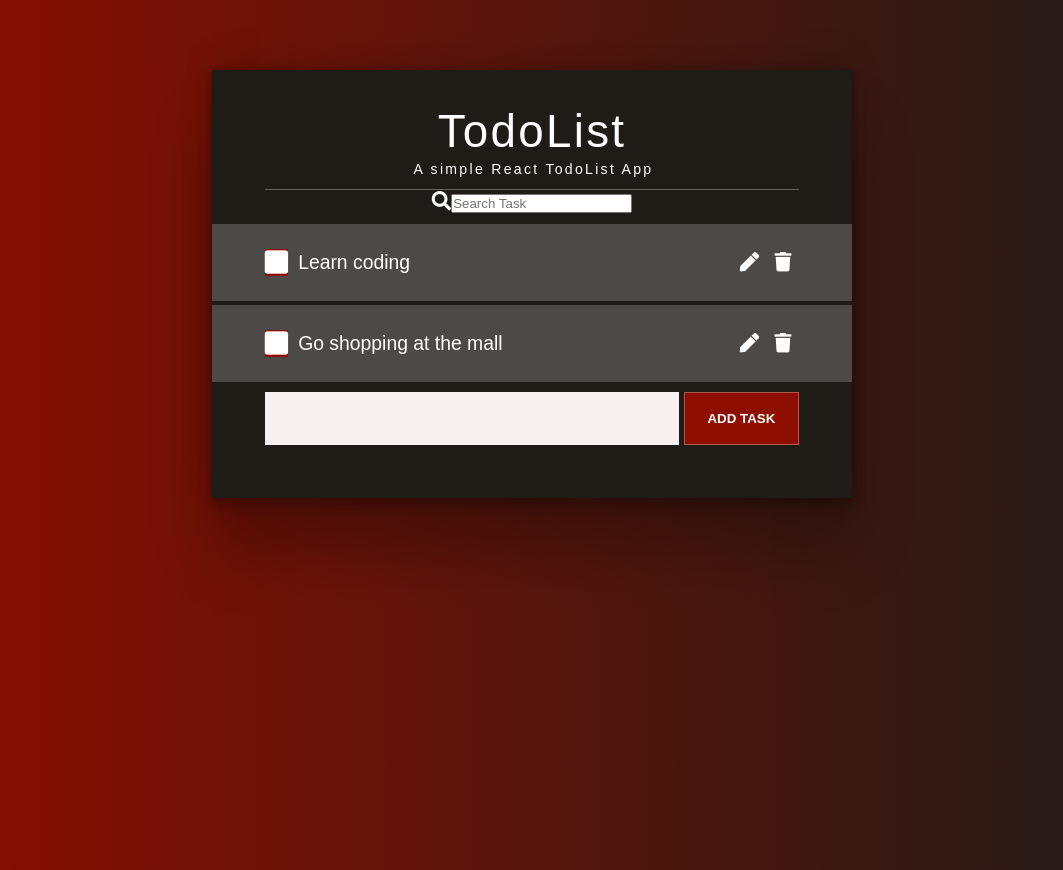
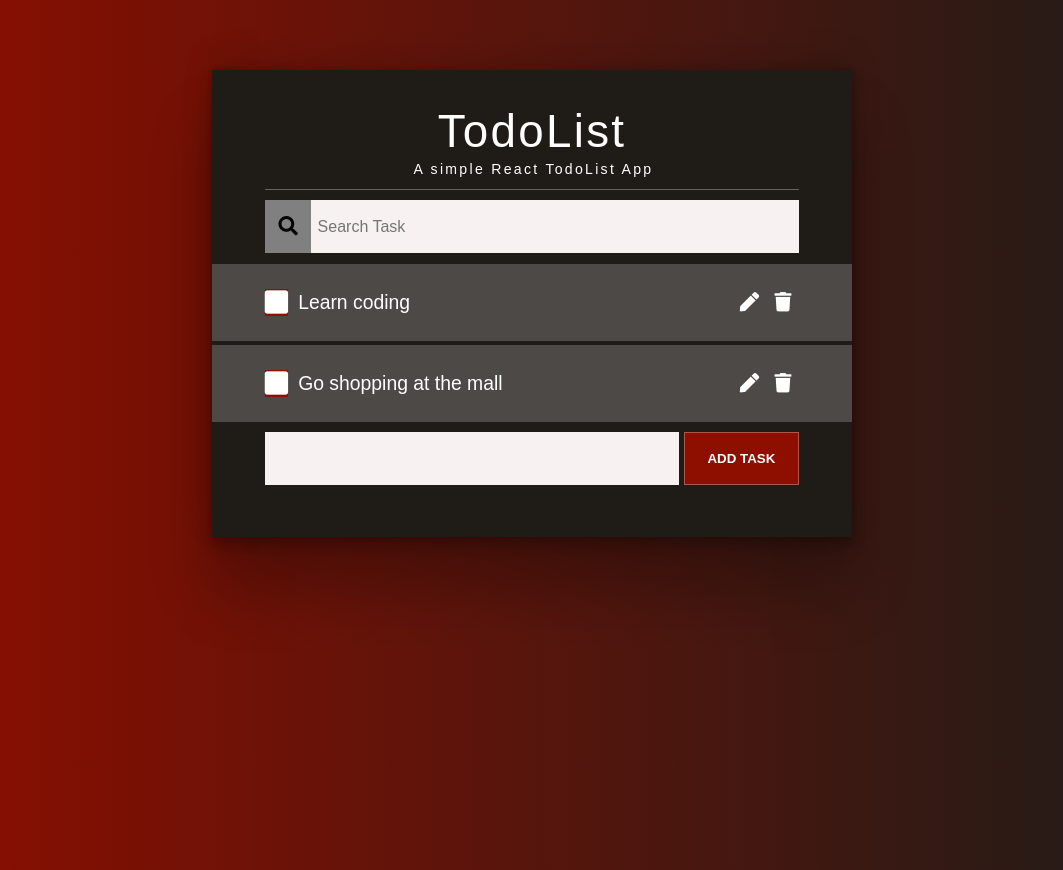
Before and after one commit to JohnMwendwa/todolist, a React (Create React App) app: page / in a window 1280 px wide. Shown: the whole page, without its empty margins (108-1171 px from the left). Built offline with nearby package versions, Linux system fonts and the light colour scheme; the HTML template or start-up script is replaced by a standard one.

Commit message:
style the search input form

```diff
--- a/src/components/SearchTodos.module.css
+++ b/src/components/SearchTodos.module.css
@@ -0,0 +1,25 @@
+.SearchTodos {
+  display: flex;
+  flex-wrap: wrap;
+  margin-top: 10px;
+  position: relative;
+}
+.SearchTodos input {
+  flex-grow: 1;
+  background-color: #f7f1f1;
+  border: none;
+  font-size: medium;
+  padding-left: 3rem;
+  padding-right: 0.75rem;
+  height: 3rem;
+  outline: none;
+}
+
+.search_icon {
+  position: absolute;
+  text-align: center;
+  width: 2.65rem;
+  line-height: 3rem;
+  background-color: grey;
+  color: black;
+}
```
